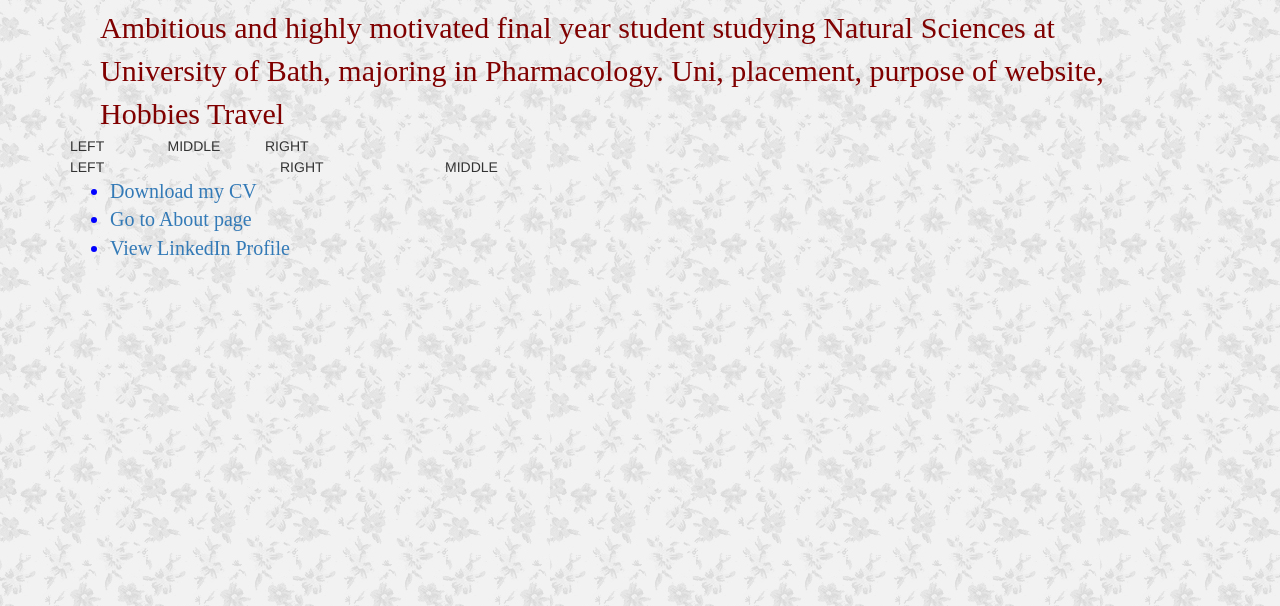
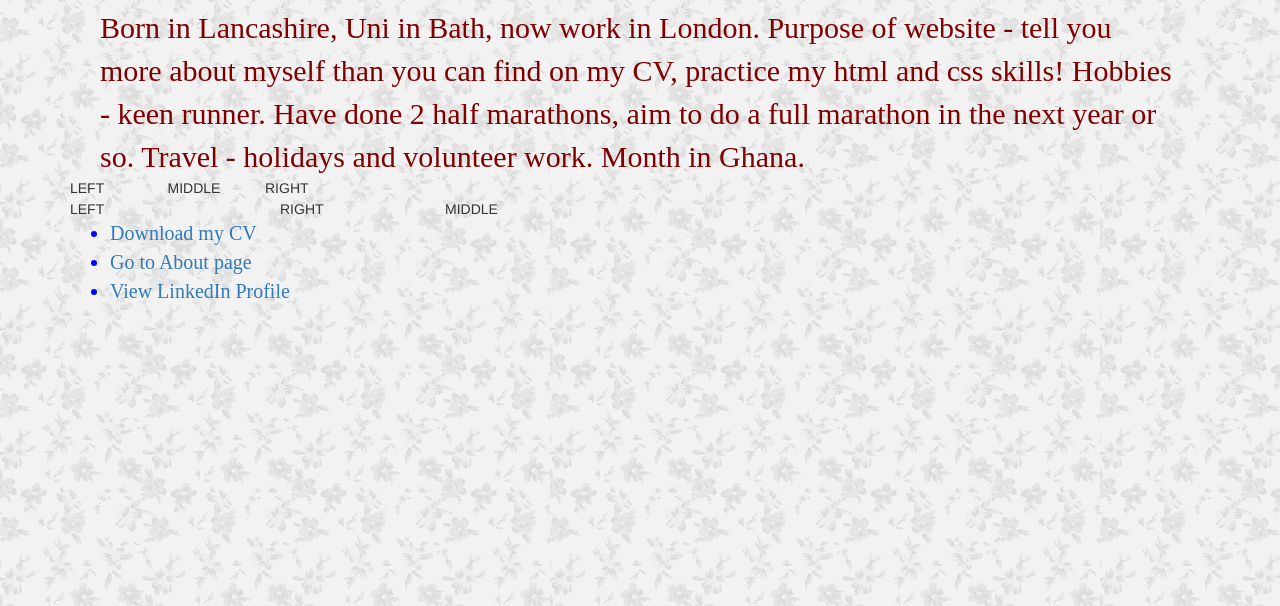
Before and after one commit to suzyclare/suzyclare.github.io, a plain HTML site: page about.html in a window 1280 px wide. Shown: the part 194-800 px from the top of the page. Drawn offline with nearby package versions, Linux system fonts and the light colour scheme.

Commit message:
Add files via upload

```diff
--- a/about.html
+++ b/about.html
@@ -37,9 +37,9 @@
 			<h2>About me</h2>
 			<p1>
 
-					Ambitious and highly motivated final year student studying Natural Sciences at University of Bath, majoring in Pharmacology. Uni, placement, purpose of website,
-					Hobbies
-					Travel
+					Born in Lancashire, Uni in Bath, now work in London. Purpose of website - tell you more about myself than you can find on my CV, practice my html and css skills!
+					Hobbies - keen runner. Have done 2 half marathons, aim to do a full marathon in the next year or so.
+					Travel - holidays and volunteer work. Month in Ghana.
 
 				</p1>
 
```
